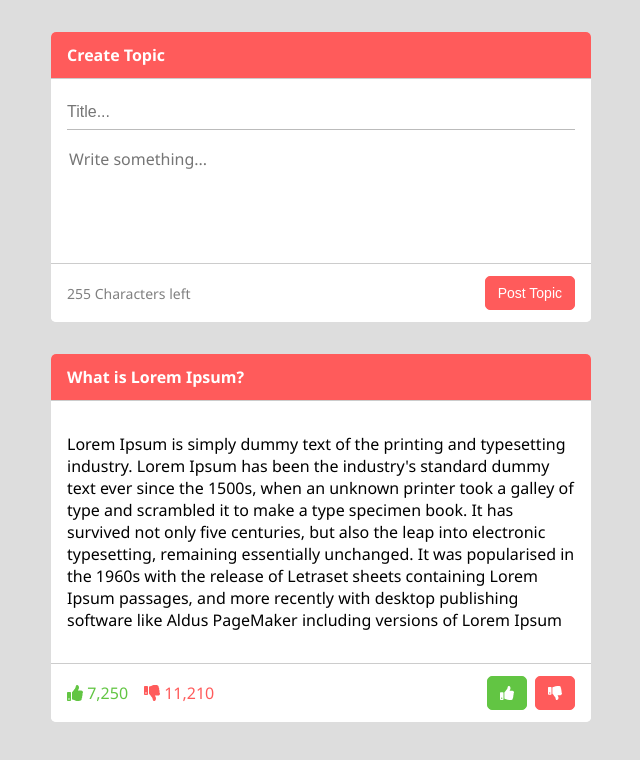
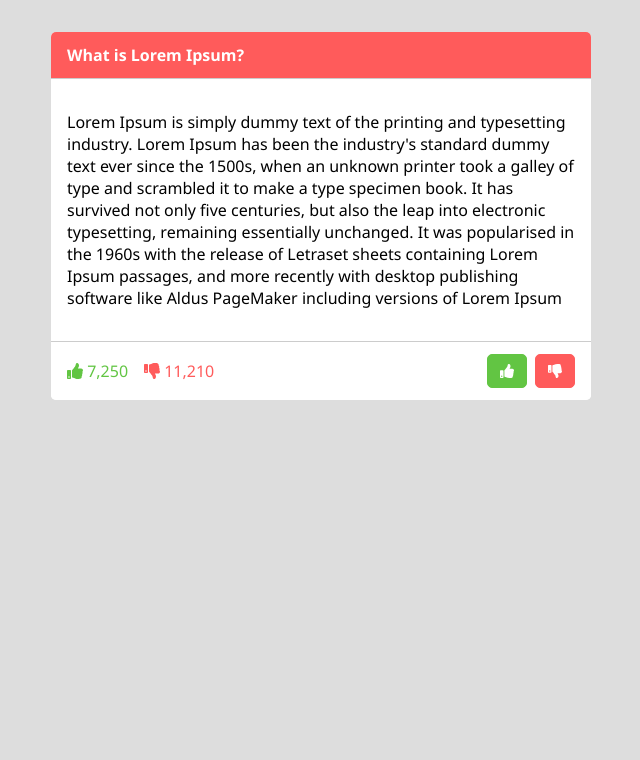
Before and after one commit to mbadar6398/glints-fr, a React app: page / in a window 1280 px wide. Shown: the top 760 px of the page, without its empty margins (319-959 px from the left). Built offline with nearby package versions, Linux system fonts and the light colour scheme.

Commit message:
features/top remove createtopic.js

```diff
--- a/src/components/App.js
+++ b/src/components/App.js
@@ -1,18 +1,10 @@
 import React, { Component } from 'react';
-import CreateTopic from './CreateTopic';
 import Topic from './Topic';
 
 class App extends Component {
     render() {
         return(
             <main>
-                <section className="container">
-                    <div className="row justify-content-center">
-                        <div className="col-12 col-md-8 col-lg-6">
-                            <CreateTopic/>
-                        </div>
-                    </div>
-                </section>
                 <section className="container">
                     <div className="row justify-content-center">
                         <div className="col-12 col-md-8 col-lg-6">
--- a/src/components/CreateTopic.js
+++ /dev/null
@@ -1,31 +0,0 @@
-import React, { Component } from 'react';
-
-class CreateTopic extends Component {
-    render() {
-        return(
-            <div className="card">
-                <div className="card__header">
-                    <h4 className="card__header__title">Create Topic</h4>
-                </div>
-                <div className="card__body">
-                    <div className="input-wrapper">
-                        <input type="text" id="title" placeholder="Title..."/>
-                    </div>
-                    <div className="input-wrapper">
-                        <textarea id="body" maxLength="255" placeholder="Write something..."></textarea>
-                    </div>
-                </div>
-                <div className="card__footer">
-                    <div className="card__footer__text">
-                        <p><span>255</span> Characters left</p>
-                    </div>
-                    <div className="card__footer__btn-group">
-                        <button id="submit" className="btn btn--danger">Post Topic</button>
-                    </div>
-                </div>
-            </div>
-        )
-    }
-}
-
-export default CreateTopic;
```
